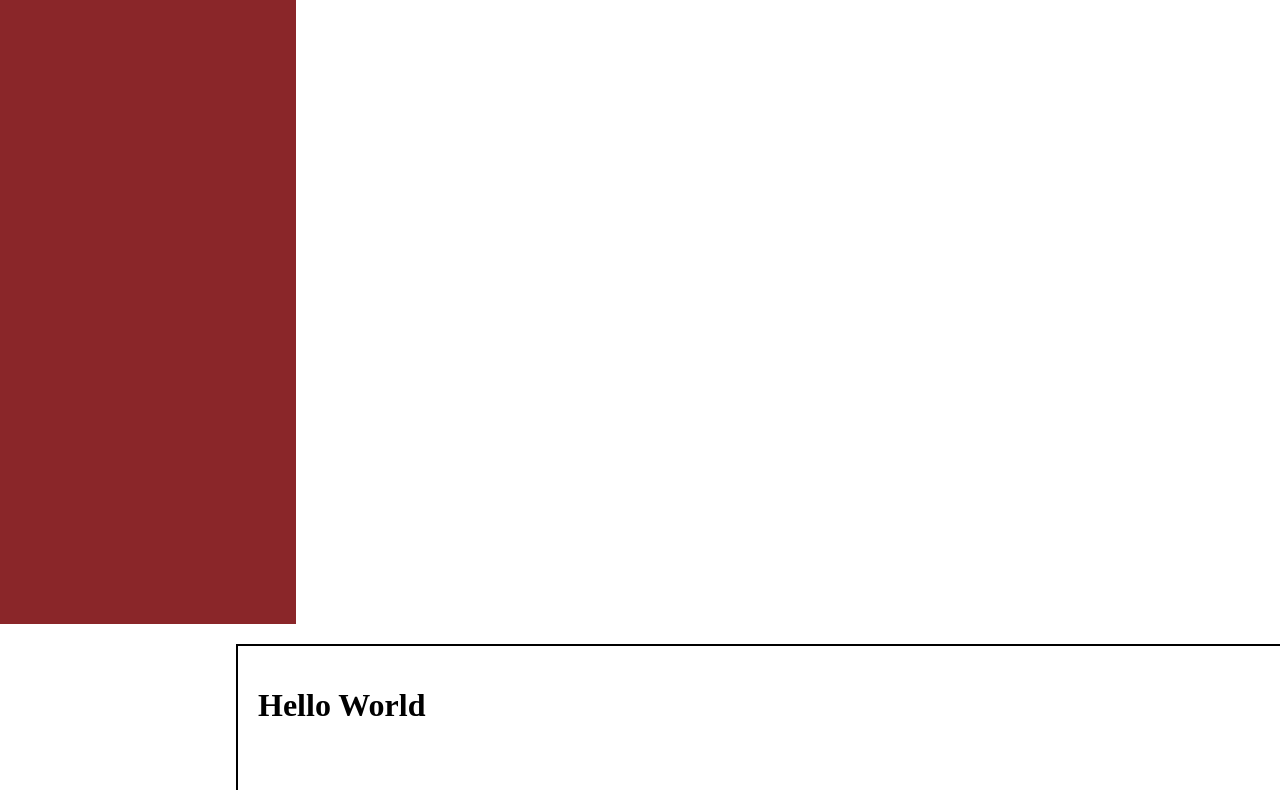
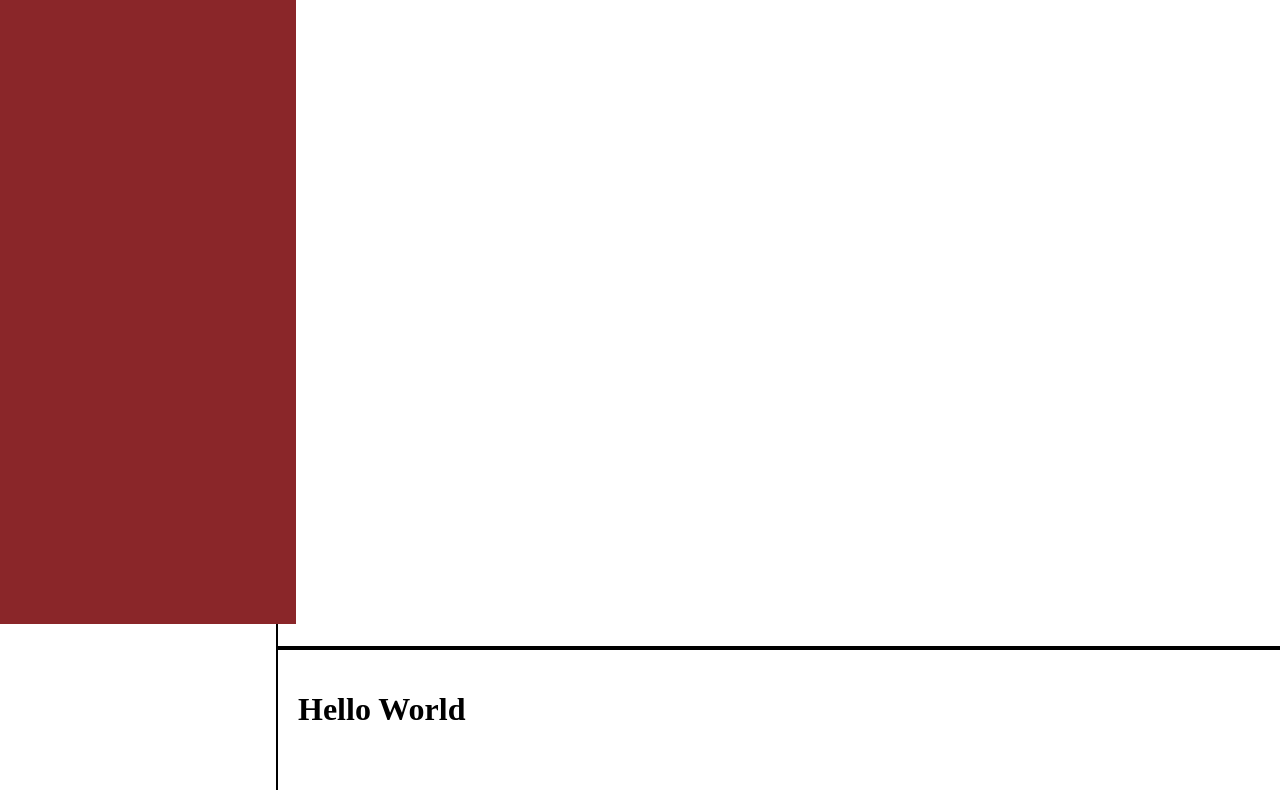
Before and after one commit to isab/umwrfc, a plain HTML site: page index.html in a window 1280 px wide. Shown: the part 216-1006 px from the top of the page. Drawn offline with Linux system fonts and the light colour scheme.

Commit message:
redesign

```diff
--- a/main.css
+++ b/main.css
@@ -23,10 +23,10 @@ html, body {
 .content {
 	background-color: #ffffff;
 	border: none;
-	width: 80%;
+/*	width: 80%;*/
 	height: 100%;
 	padding: 20px 20px 20px 20px;
-	float: right;
+	margin-left: 20%;
 }
 
 .section {
```
